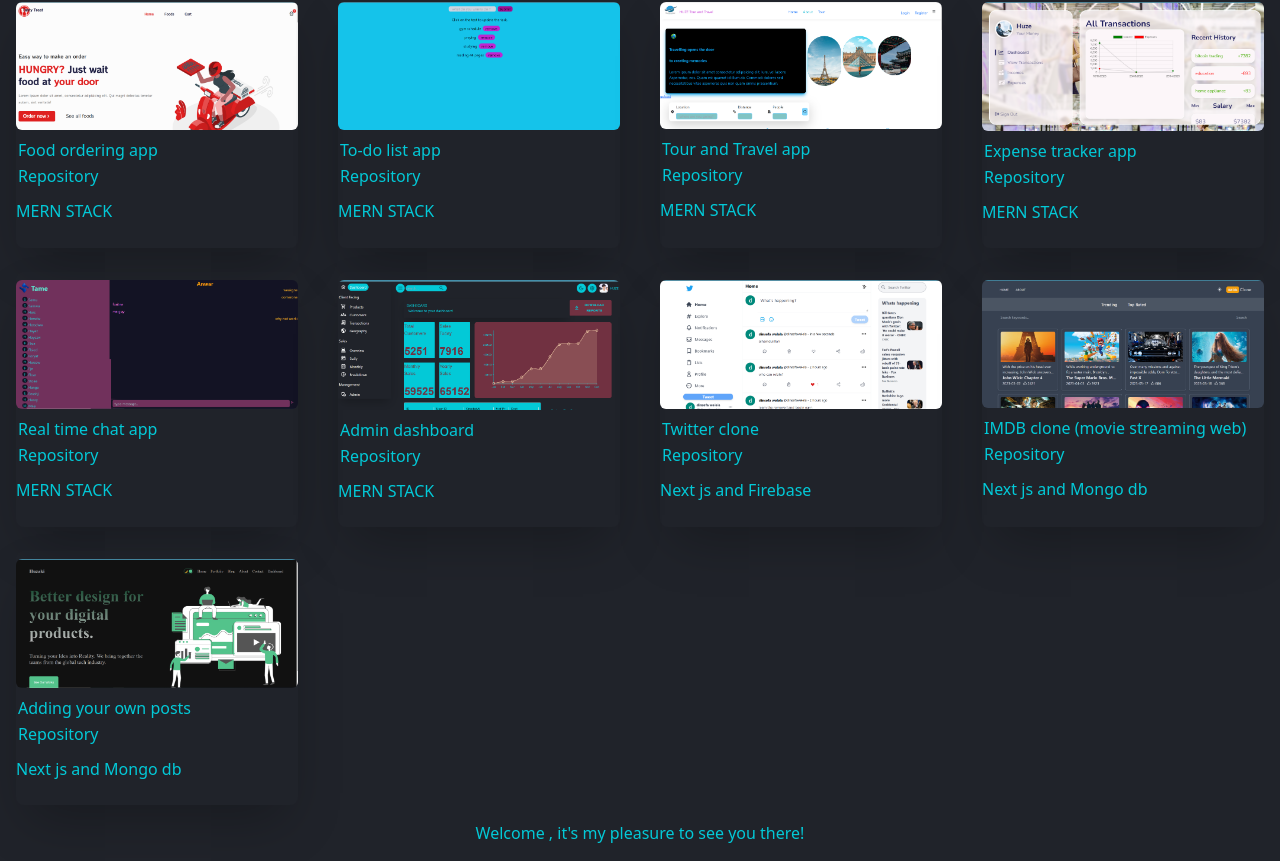
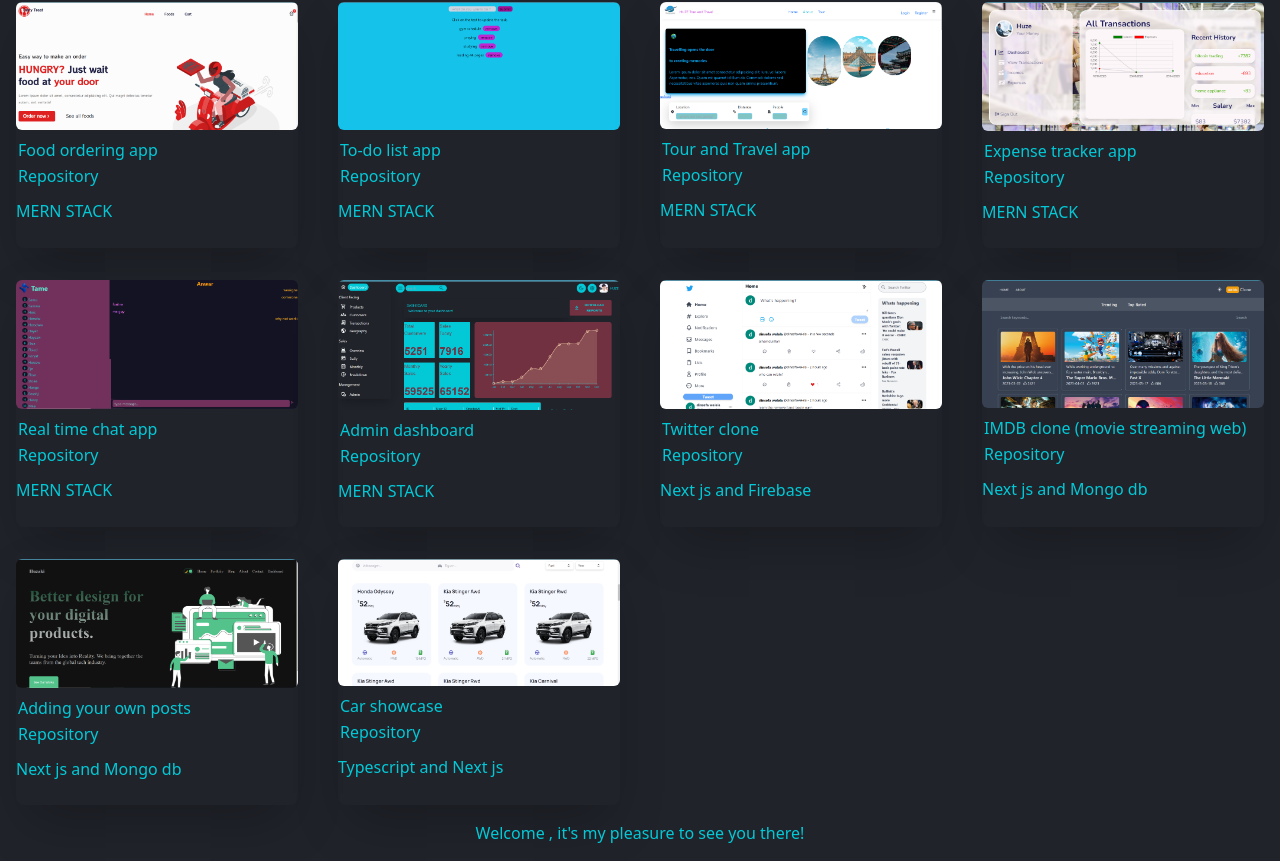
Before and after one commit to huuzey/huze-portfolio, a React (Create React App) app: page / in a window 1280 px wide. Shown: the part 1017-1878 px from the top of the page. Built offline with nearby package versions, Linux system fonts and the light colour scheme.

Commit message:
car showcase

```diff
--- a/src/assets/datafiles.js
+++ b/src/assets/datafiles.js
@@ -6,6 +6,7 @@ import tour from "./tourand travel.png";
 import admin from "./admindashboard.png";
 import tweet from "./tweet.png";
 import posts from "./posts.png";
+import car from "./carshow.png";
 import imdb from "./imdb.png";
 
 export const projects = [
@@ -72,4 +73,11 @@ export const projects = [
     repo: "https://github.com/huuzey/add-post",
     desc: "Next js and Mongo db",
   },
+  {
+    img: car,
+    url: "https://carshowcase-dn360a9h8-huuzey.vercel.app/",
+    title: "Car showcase",
+    repo: "https://github.com/huuzey/Carshowcase",
+    desc: " Typescript and Next js ",
+  },
 ];
```
Also changed, not shown: src/assets/carshow.png (added).
